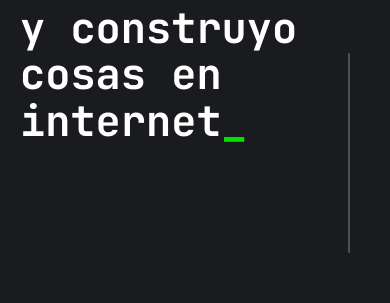
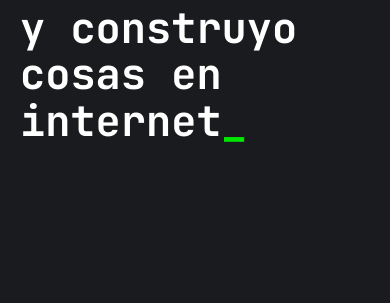
Before and after one commit to OscarStrada/portfolio, a React (Create React App) app in the folder frontend/: page / in a window 390 px wide. Shown: the part 269-572 px from the top of the page. Built offline with nearby package versions, Linux system fonts and the light colour scheme.

Commit message:
hidden Scrollbar for movil

```diff
--- a/frontend/src/components/ScrollBar.js
+++ b/frontend/src/components/ScrollBar.js
@@ -19,7 +19,7 @@ export const ScrollBar = () => {
   }, []);
 
   return (
-    <div className="fixed flex flex-col items-center top-[calc(50%-100px)] right-[40px] space-y-16">
+    <div className="hidden md:flex flex-col fixed items-center top-[calc(50%-100px)] right-[40px] space-y-16">
       {/* Scrollbar */}
       <div className="h-[var(--scrollbar-height)] w-[2px] flex rounded-2xl bg-complement">
         <div
```
